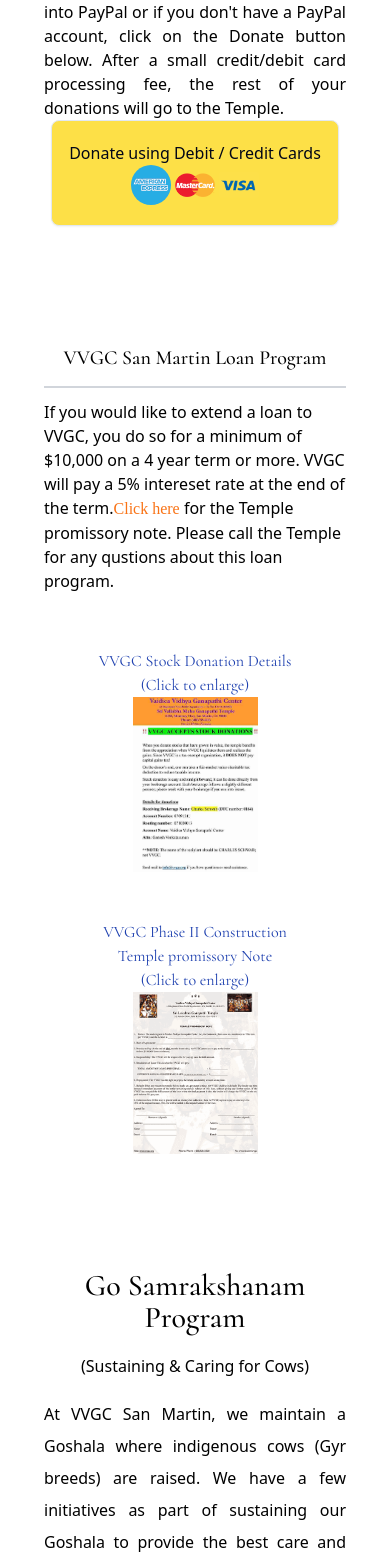
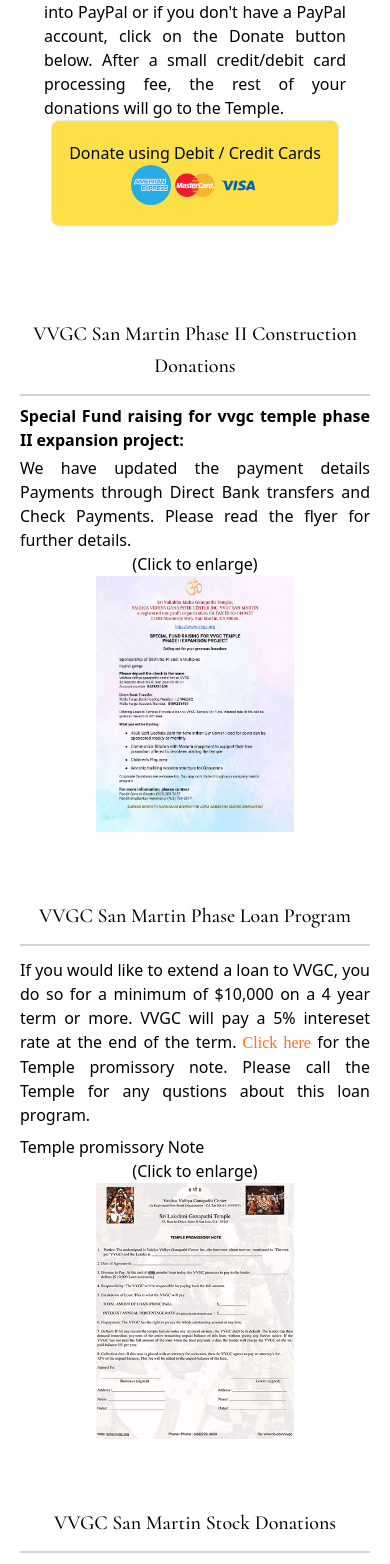
Before and after one commit to anaghaweb/vvgc, a Next.js app: page /donations in a window 390 px wide. Shown: the part 1554-3118 px from the top of the page. Built offline with nearby package versions, Linux system fonts and the light colour scheme; a web font is replaced by a local one.

Commit message:
updated donations page

```diff
--- a/app/donations/page.js
+++ b/app/donations/page.js
@@ -95,79 +95,133 @@ export default function Donations() {
                     </div>
 
                 </div>
+
+
                 {/* PHASE 2 CONSTRUCTION LOAN PLEDGE SECTION */}
 
-                <div className={`flex flex-col max-w-full h-auto bg-white mx-auto my-5 p-5 md:grid-cols-4 md:shadow-[0_10px_15px_-3px_rgba(0,0,0,0.1),0_4px_6px_-2px_rgba(0,0,0,0.05)] md:[filter:drop-shadow(0_10px_8px_rgb(0_0_0_/_0.04))_drop-shadow(0_4px_3px_rgb(0_0_0_/_0.1))] lg:w-[90%] ${opensans.variable}`}>
-                    <div className={`flex flex-col justify-items-center items-center w-full max-w-full text-center font[opensans] col-span-2 p-6`}>
-                        <div>
-                            <h1 className={`text-xl leading-8 my-2 font-[cormorant] font-medium py:2`}>VVGC San Martin Loan Program</h1>
-                        </div>
-                        <Divider />
-                        <div>
-                            <h3 className={`my-2 md:w-3/4 mx-auto text-left md:text-center py:2 `}>If you would like to extend a loan to VVGC, you do so for a minimum of $10,000 on a 4 year term or more. VVGC will pay a 5% intereset rate at the end of the term.
-                                <Link className={`text-orange-500 font-[bold]`} href="https://storage.googleapis.com/playground-bucket-v2.teleporthq.io/bb4e1d3d-27ca-4f16-b54a-beb70d73e21a/a1414168-d09b-4818-8b5f-3163cffab505" target="_blank">
-                                <span>Click here</span></Link> for the Temple promissory note. Please call the Temple for any qustions about this loan program.</h3>
-                        </div>
+
+                {/* <div className={`flex flex-col justify-items-center items-center w-full max-w-full text-center font[opensans] col-span-2 p-6 md:shadow-[0_10px_15px_-3px_rgba(0,0,0,0.1),0_4px_6px_-2px_rgba(0,0,0,0.05)] md:[filter:drop-shadow(0_10px_8px_rgb(0_0_0_/_0.04))_drop-shadow(0_4px_3px_rgb(0_0_0_/_0.1))] lg:w-[90%] ${opensans.variable}`}>
+                    <div>
+                        <h1 className={`text-xl leading-8 my-2 font-[cormorant] font-medium py:2`}>
+                            VVGC San Martin Loan Program</h1>
                     </div>
-
-
-                    <div className="grid relative grid-cols-1 md:grid-cols-2">
-                    <div className={`flex flex-col col-span-1 text-medium text-blue-800 justify-items-center font-[cormorant] relative items-center w-full max-w-full text-center font[opensans]  p-6`}>
-                        <h3>VVGC Stock Donation Details </h3>
-                            <p>(Click to enlarge)</p>
-                        <Link href="/images/donations/loan/2.jpeg" target="_blank"> <Image quality={75} src="/images/donations/loan/2-thumb.jpeg" width={125} height={200}
-                            sizes="(max-width:768px) 100vw, (max-width:1200px) 50vw , 33vw " className="object-contain cursor-pointer" alt="vvgc san martin loan program" /></Link>
+                    <Divider />
+                    <div>
+                        <h3 className={`my-2 md:w-3/4 mx-auto text-left md:text-center py:2 `}>
+                            If you would like to extend a loan to VVGC, you do so for a minimum of $10,000 on a 4 year term or more. VVGC will pay a 5% intereset rate at the end of the term.
+                            <Link className={`text-orange-500 font-[bold]`} href="https://storage.googleapis.com/playground-bucket-v2.teleporthq.io/bb4e1d3d-27ca-4f16-b54a-beb70d73e21a/a1414168-d09b-4818-8b5f-3163cffab505" target="_blank">
+                                <span> Click here</span></Link> for the Temple promissory note. Please call the Temple for any qustions about this loan program.</h3>
                     </div>
-                    <div className={`flex flex-col col-span-1 text-medium text-blue-800 justify-items-center font-[cormorant] relative items-center w-full max-w-full text-center font[opensans]  p-6`}>
-                        <h3>VVGC Phase II Construction </h3>
-                        <h3>Temple promissory Note</h3>
+                    <div>
+                        <p>Temple promissory Note</p>
                         <p>(Click to enlarge)</p>
                         <Link href="/images/donations/loan/1.png" target="_blank"> <Image quality={75} src="/images/donations/loan/1-thumb.png" width={125} height={200}
                             sizes="(max-width:768px) 100vw, (max-width:1200px) 50vw , 33vw " className="object-contain cursor-pointer" alt="vvgc san martin loan program" /></Link>
                     </div>
-                </div>
-            </div>
+                </div> */}
+
+                {/* SAN MARTIN PHASE ii CONSTRUCTION */}
+                <div className={`flex flex-col max-w-full text-justify md:text-center bg-white mx-auto my-5 p-5 md:shadow-[0_10px_15px_-3px_rgba(0,0,0,0.1),0_4px_6px_-2px_rgba(0,0,0,0.05)] md:[filter:drop-shadow(0_10px_8px_rgb(0_0_0_/_0.04))_drop-shadow(0_4px_3px_rgb(0_0_0_/_0.1))] lg:w-[90%] ${opensans.variable}`}>
+                    <div>
+                        <h1 className={`text-xl leading-8 my-2 text-center font-[cormorant] font-medium py:2`}>
+                            VVGC San Martin Phase II Construction Donations</h1>
+                    </div>
+                    <Divider />
+                    <div>
+                        <p className="font-bold my-1">Special Fund raising for vvgc temple phase II expansion project:</p>
+                    </div>
 
 
-
-                <div className={`grid relative grid-cols-1 max-w-full h-auto bg-white mx-auto my-5 p-5 md:grid-cols-4 md:shadow-[0_10px_15px_-3px_rgba(0,0,0,0.1),0_4px_6px_-2px_rgba(0,0,0,0.05)] md:[filter:drop-shadow(0_10px_8px_rgb(0_0_0_/_0.04))_drop-shadow(0_4px_3px_rgb(0_0_0_/_0.1))] lg:w-[90%] ${opensans.variable}`}>
-                    <div className={`flex flex-col justify-items-center items-center w-full max-w-full text-center font[opensans] col-span-2 p-6`}>
-
-                        <h1 className={`text-3xl leading-8 my-2 font-[cormorant] font-medium py:2 md:py-5`}>Go Samrakshanam Program</h1>
+                    <p className="xs:text-[12px] text-base">We have updated the payment details Payments through Direct Bank transfers and Check Payments. Please read the flyer for further details. </p>
 
 
-                        <h3 className={`leading-8 my-2 md:text-xl text-justify md:text-center  py:2 md:py-5`}>
-                            (Sustaining & Caring for Cows)</h3>
+                    <p className="text-center">(Click to enlarge)</p>
+                    <div className="mx-auto relative w-full h-64 md:w-3/4 md:h-[800px]">
+                        <Link href="/images/donations/expansion/1.webp" target="_blank">
+                            <Image quality={75} src="/images/donations/expansion/1.webp"
+                                fill sizes="(max-width:768px) 100vw, (max-width:1200px) 50vw , 50vw " className="absolute object-contain cursor-pointer" alt="vvgc san martin loan program" /></Link>
+                    </div>
+                </div>
+
+                {/* LOAN PROGRAM PROMISSORY NOTE */}
+                <div className={`flex flex-col text-justify md:text-center max-w-full bg-white mx-auto my-5 p-5 md:shadow-[0_10px_15px_-3px_rgba(0,0,0,0.1),0_4px_6px_-2px_rgba(0,0,0,0.05)] md:[filter:drop-shadow(0_10px_8px_rgb(0_0_0_/_0.04))_drop-shadow(0_4px_3px_rgb(0_0_0_/_0.1))] lg:w-[90%] ${opensans.variable}`}>
+                    <div>
+                        <h1 className={`text-xl text-center leading-8 my-2 font-[cormorant] font-medium py:2`}>VVGC San Martin Phase Loan Program</h1>
+                    </div>
+                    <Divider />
+                    <div>
+                        <h3 className={`my-2 md:w-3/4 mx-auto py:2 `}>
+                            If you would like to extend a loan to VVGC, you do so for a minimum of $10,000 on a 4 year term or more. VVGC will pay a 5% intereset rate at the end of the term.
+                            <Link className={`text-orange-500 font-[bold]`} href="https://storage.googleapis.com/playground-bucket-v2.teleporthq.io/bb4e1d3d-27ca-4f16-b54a-beb70d73e21a/a1414168-d09b-4818-8b5f-3163cffab505" target="_blank">
+                                <span> Click here</span></Link> for the Temple promissory note. Please call the Temple for any qustions about this loan program.</h3>
+                    </div>
+                    <div>
+                        <p>Temple promissory Note</p>
+                        <p className="text-center">(Click to enlarge)</p>
+                        <div className="mx-auto relative w-full h-64 md:w-3/4 md:h-[800px]">
+                            <Link href="/images/donations/loan/1.png" target="_blank">
+                                <Image quality={75} src="/images/donations/loan/1-thumb.png" fill
+                                    sizes="(max-width:768px) 100vw, (max-width:1200px) 50vw , 50vw "
+                                    className="absolute object-contain cursor-pointer" alt="vvgc san martin loan program" /></Link>
+                        </div>
+                    </div>
+                </div>
+
+                {/* STOCK DONATIONS */}
+                <div className={`flex flex-col text-justify md:text-center max-w-full bg-white mx-auto my-5 p-5 md:shadow-[0_10px_15px_-3px_rgba(0,0,0,0.1),0_4px_6px_-2px_rgba(0,0,0,0.05)] md:[filter:drop-shadow(0_10px_8px_rgb(0_0_0_/_0.04))_drop-shadow(0_4px_3px_rgb(0_0_0_/_0.1))] lg:w-[90%] ${opensans.variable}`}>
+                    <div>
+                        <h1 className={`text-xl text-center leading-8 my-2 font-[cormorant] font-medium py:2`}>VVGC San Martin Stock Donations</h1>
+                    </div>
+                    <Divider />
+                    <div>
+                        <h3 className={`my-2 md:w-3/4 mx-auto  py:2 `}>
+                            You can save on your capital gains tax by directly donating your appreciated stock rather than cash. Brokerages such as Schwab provide facility for stock donations via their charities arm. Use the VVGC Tax ID 61-1449457 to direct the donation to the temple.</h3>
+                    </div>
+
+                    <p className="text-center">(Click to enlarge)</p>
+                    <div className="mx-auto relative w-full h-64 md:w-3/4 md:h-[800px]">
+                        <Link href="/images/donations/loan/2.jpeg" target="_blank">
+                            <Image quality={75} src="/images/donations/loan/2-thumb.jpeg"
+                                fill sizes="(max-width:768px) 100vw, (max-width:1200px) 50vw , 50vw "
+                                className="absolute object-contain cursor-pointer"
+                                alt="vvgc san martin loan program" /></Link>
+
+                    </div>
 
 
-                        <h3 className={`leading-8 my-2 md:text-xl text-justify md:text-center  py:2 md:py-5`}>
-                            At VVGC San Martin, we maintain a Goshala where indigenous cows (Gyr breeds) are raised. We have a few initiatives as part of sustaining our Goshala to provide the best care and living experiences for our growing list of cattle.
-                            <span><Link className={`text-orange-500 font-[bold]`} href={'https://paybee.io/quickpay.html?handle=vvgc&ppid=8#optionList'} target="_blank">
-                                Click here</Link></span>
-                            to learn more about the programs and how you can support them.</h3>
-
-                    </div>
-                    <div className={`relative col-span-1 w-full max-w-full h-auto md:col-span-2`}>
-                        <Image src={go_dhanam_img} alt="Support Us" fill quality={75} sizes={'100vw'}
-                            className="object-contain m-auto absolute" />
-
-                    </div>
                 </div>
 
 
 
-                <div className={`grid relative grid-cols-1 max-w-full h-auto bg-white mx-auto my-5 p-5 md:shadow-[0_10px_15px_-3px_rgba(0,0,0,0.1),0_4px_6px_-2px_rgba(0,0,0,0.05)] md:[filter:drop-shadow(0_10px_8px_rgb(0_0_0_/_0.04))_drop-shadow(0_4px_3px_rgb(0_0_0_/_0.1))] lg:w-[90%] ${opensans.variable}`}>
 
-                    <div className={`flex flex-col justify-items-center items-center w-full max-w-full text-center font[opensans] col-span-2 p-6`}>
-                        <div >
-                            <h1 className={`text-3xl leading-8 my-2 font-[cormorant] font-medium py:2 md:py-5`}>Stock Donations</h1>
-                        </div>
+                {/* GO SAMRAKSHANA PROGRAM */}
+                <div className={`flex flex-col text-center max-w-full bg-white mx-auto my-5 p-5 md:shadow-[0_10px_15px_-3px_rgba(0,0,0,0.1),0_4px_6px_-2px_rgba(0,0,0,0.05)] md:[filter:drop-shadow(0_10px_8px_rgb(0_0_0_/_0.04))_drop-shadow(0_4px_3px_rgb(0_0_0_/_0.1))] lg:w-[90%] ${opensans.variable}`}>
+                    <div>
+                        <h1 className={`text-3xl leading-8 my-2 font-[cormorant] font-medium py:2 md:py-5`}>Go Samrakshanam Program</h1>
+                    </div>
+                    <Divider />
+                    <div className="mx-auto relative w-full h-64 md:w-3/4 md:h-[300px]">
+                                            <Image quality={75} src={go_dhanam_img}
+                            fill sizes="(max-width:768px) 100vw, (max-width:1200px) 50vw , 50vw "
+                            className="absolute object-contain cursor-pointer"
+                            alt="vvgc san martin loan program" />
 
-                        <div>
-                            <h3 className={`leading-8 my-2 md:text-xl text-justify md:text-center  py:2 md:py-5`}>You can save on your capital gains tax by directly donating your appreciated stock rather than cash. Brokerages such as Schwab provide facility for stock donations via their charities arm. Use the VVGC Tax ID 61-1449457 to direct the donation to the temple.</h3>
-                        </div>
                     </div>
+                    <div>
+                        <h3 className={`leading-8 md:text-xl text-center `}>
+                            (Sustaining & Caring for Cows)</h3>
+                        <h3 className={` md:text-xl text-justify md:text-center  py:2 md:py-5`}>
+                            At VVGC San Martin, we maintain a Goshala where indigenous cows (Gyr breeds) are raised. We have a few initiatives as part of sustaining our Goshala to provide the best care and living experiences for our growing list of cattle.
+                            <span> <Link className={`text-orange-500 font-[bold]`} href={'https://paybee.io/quickpay.html?handle=vvgc&ppid=8#optionList'} target="_blank">
+                                Click here </Link></span>
+                            to learn more about the programs and how you can support them.</h3>
+                    </div>
+
+
+
                 </div>
+
+
 
 
             </main>
```
Also changed, not shown: public/images/donations/expansion/1.webp (added), public/images/donations/expansion/2.webp (added).
